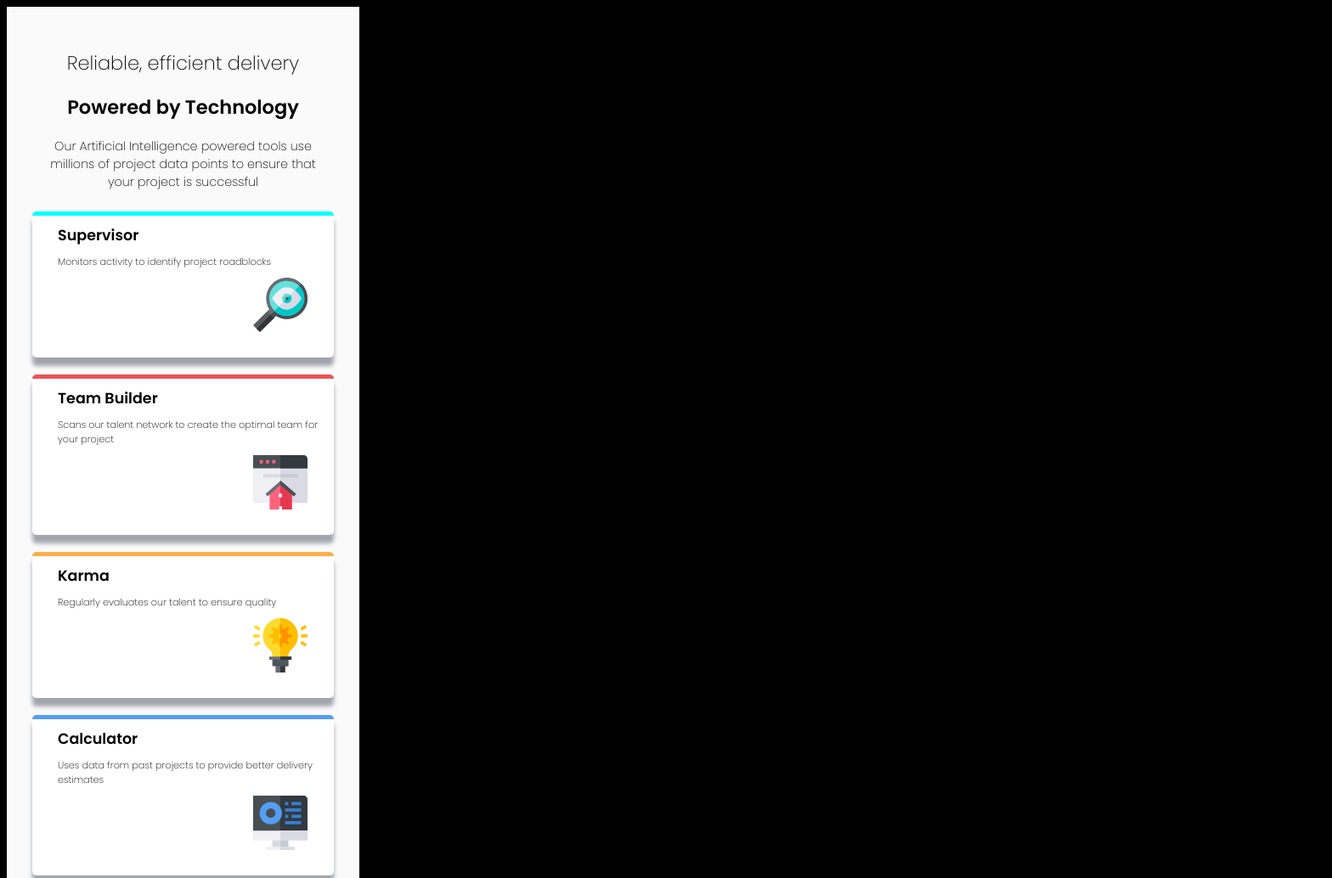
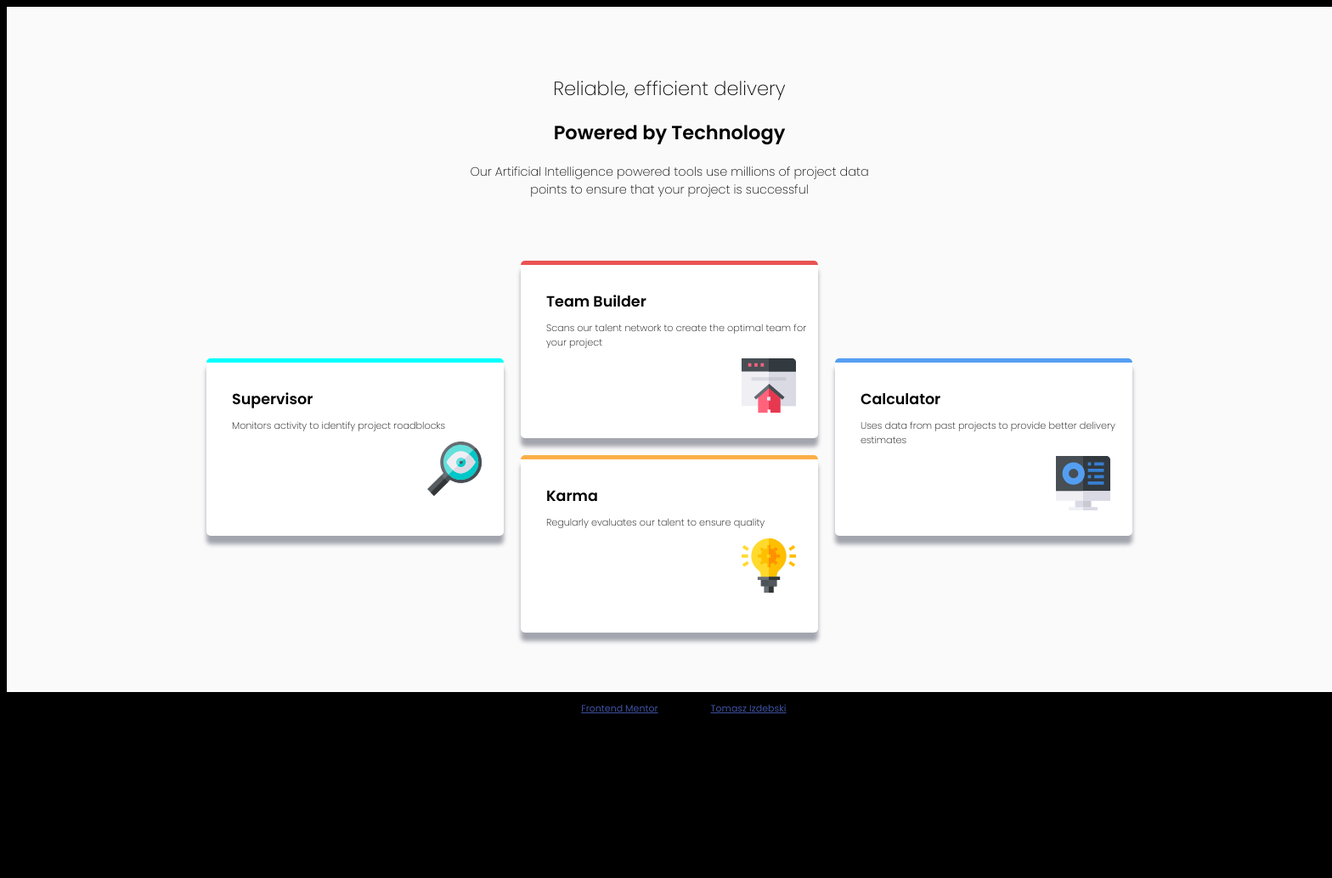
Before and after one commit to tomizdebski/four-card-section-master, a plain HTML site: page index.html in a window 1536 px wide. Shown: the top 1034 px of the page at 85% size, 1568 px wide, since content can reach past the window. After the commit the page ends 854 px from the top, so only its background shows below. Drawn offline with Linux system fonts and the light colour scheme.

Commit message:
desktop_done

```diff
--- a/style.css
+++ b/style.css
@@ -74,3 +74,40 @@ body {
     padding-right: 20px;
     text-align: center;
 }
+
+@media (min-width: 1440px) {
+    .container {
+      display: grid;
+      width: 1440px;
+      grid-template-rows: 1fr 1fr 1fr 1fr 1fr 1fr;
+      grid-template-columns: 370px 370px 370px;
+      padding: 60px
+    }
+    .header {
+        grid-area: 1 / 1 / 3 /4;
+        justify-self: center;
+    }
+    .card-1 {
+        grid-area: 4 / 1 / 6 / 2;
+    }
+    .card-2 {
+        grid-area: 3 / 2 / 5 / 3;
+    }
+    .card-3 {
+        grid-area: 5 / 2 / 7 / 3;
+    }
+
+    .card-4 {
+        grid-area: 4 / 3 / 6 / 4;
+    }
+    .header__text {
+        width: 500px;
+    }
+    .card__title {
+        padding-top: 20px;
+    }
+
+
+
+
+}
```
